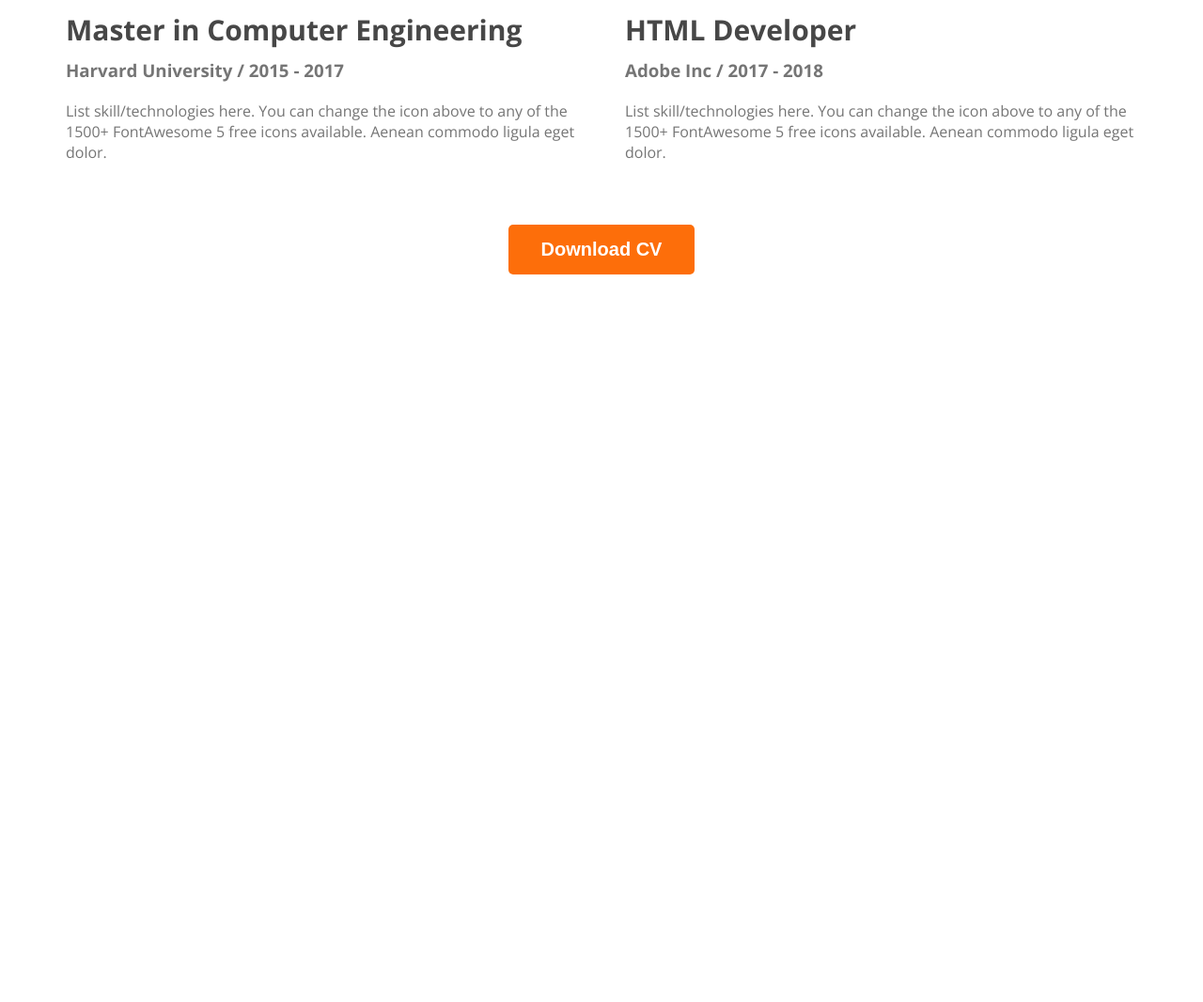
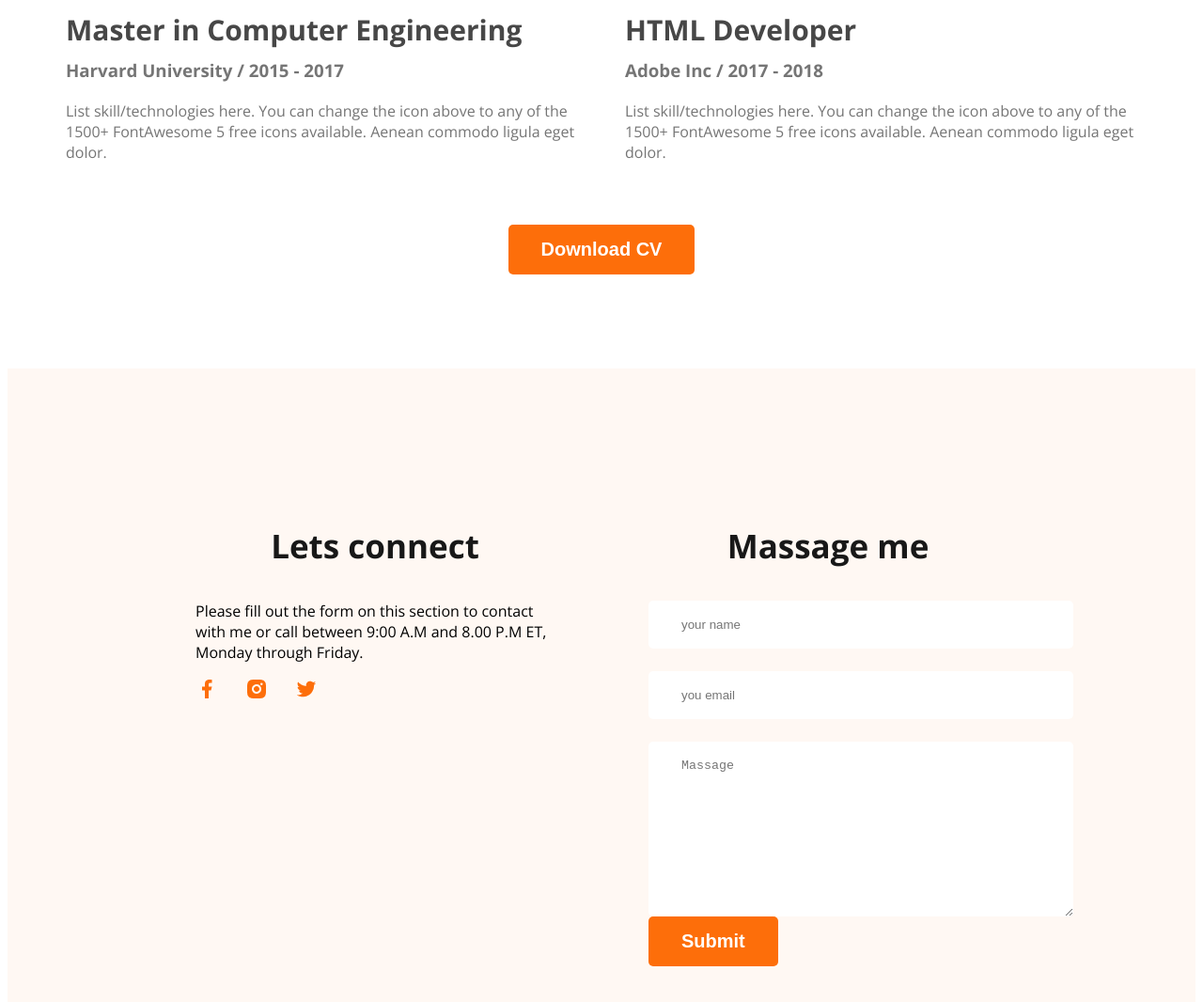
Before and after one commit to chanchal978/portfolio-roy, a plain HTML site: page index.htm in a window 1280 px wide. Shown: the part 2924-3990 px from the top of the page at 94% size. Before the commit the page ends 3224 px from the top, so only its background shows below. Drawn offline with nearby package versions, Linux system fonts and the light colour scheme.

Commit message:
finished

```diff
--- a/index.htm
+++ b/index.htm
@@ -142,7 +142,25 @@
         </section>
     </main>
     <footer>
+        <div class="footer-collum">
+            <h3 class="section-title">Lets connect</h3>
+            <p class="section-description">Please fill out the form on this section to contact with me or call between 9:00 A.M and 8.00 P.M ET, Monday through Friday.</p>
+            <div class="social-links">
+                <a href=""><img src="images/icons/facebook.png" alt=""></a>
+                <a href=""><img src="images/icons/insta.png" alt=""></a>
+                <a href=""><img src="images/icons/twitter.png" alt=""></a>
+            </div>
+        </div>
+        <div class="footer-collum">
+            <h3 class="section-title">Massage me</h3>
+            <form class="contact" action="">
+                <input type="text" placeholder="your name">
+                <input type="email" name="" placeholder="you email" id="">
+                <textarea name="" placeholder="Massage" id="" cols="30" rows="10"></textarea>
+                <input class="btn-primary" type="Submit" value="Submit">
 
+            </form>
+        </div>
     </footer>
 </body>
 </html>
--- a/styles/portfolio.css
+++ b/styles/portfolio.css
@@ -169,10 +169,12 @@ main section {
     display: flex;
     gap: 50px;
 }
-.resume-institute{
+
+.resume-institute {
     margin-bottom: 20px;
     margin-top: 0px;
 }
+
 .resume-institute,
 .resume-item-description {
     color: #757575;
@@ -185,10 +187,41 @@ main section {
     margin-bottom: 10px;
 
 }
-.resume-container hr{
+
+.resume-container hr {
     margin: 30px;
 }
-.download-cv{
+
+.download-cv {
     text-align: center;
     margin-top: 50px;
 }
+
+footer {
+    display: flex;
+    gap: 100px;
+    background: #FFF8F3;
+    margin-top: 100px;
+    padding: 130px 200px;
+}
+
+.footer-collum {
+    width: 50%;
+}
+.social-links a{
+    margin-right: 25px;
+
+}
+
+.contact input[type="text"], .contact input[type="email"],
+textarea {
+    display: block;
+    margin-top: 24px;
+    padding: 18px 35px;
+    color:  #757575;
+    background: #FFF;
+    border-radius: 5px;
+    border: 0;
+    width: 100%;
+
+}
```
